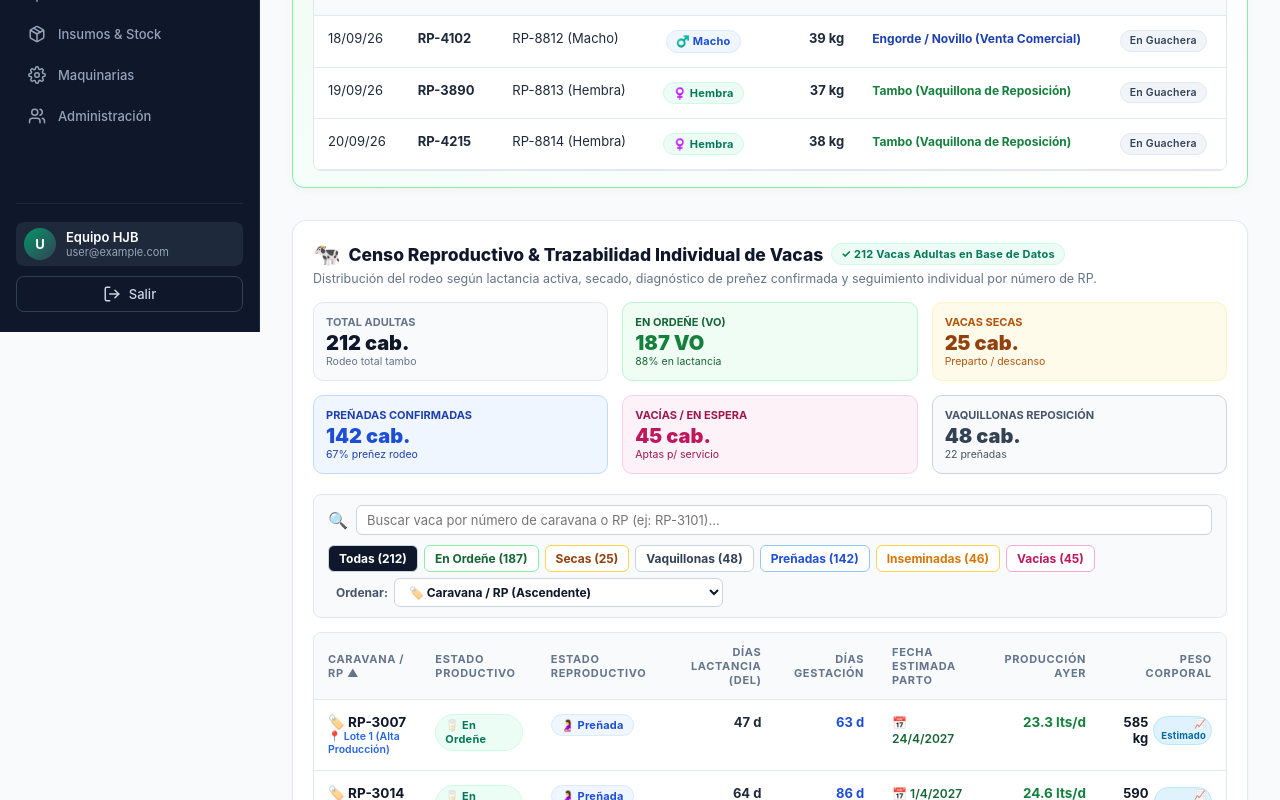
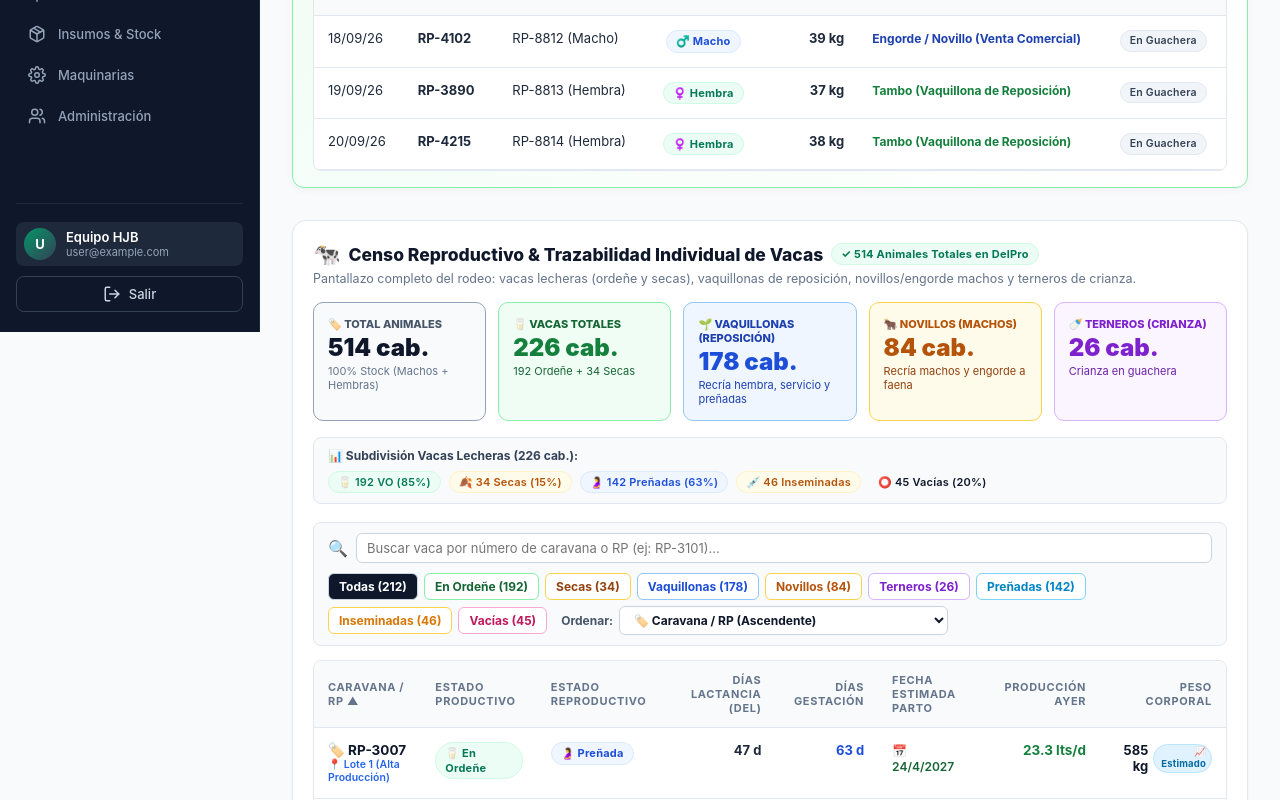
Before and after one commit to claudiobosio1970-stack/hjb-gestion, a Next.js app: page /tambo in a window 1280 px wide. Shown: the part 468-1268 px from the top of the page. Built offline with nearby package versions, Linux system fonts and the light colour scheme; no server answers; the database is empty; sample sign-in values are in the browser's storage.

Commit message:
feat(tambo): mostrar censo completo de 514 animales (vacas, vaquillonas, novillos y terneros)

```diff
--- a/src/app/tambo/page.tsx
+++ b/src/app/tambo/page.tsx
@@ -36,7 +36,7 @@ export default function TamboPage() {
 
   // Filtros individuales de vacas por RP
   const [busquedaVacaRP, setBusquedaVacaRP] = useState("");
-  const [filtroEstadoVaca, setFiltroEstadoVaca] = useState<"todas" | "en_ordenie" | "secas" | "vaquillonas" | "preniadas" | "inseminadas" | "vacias">("todas");
+  const [filtroEstadoVaca, setFiltroEstadoVaca] = useState<"todas" | "en_ordenie" | "secas" | "vaquillonas" | "novillos" | "terneros" | "preniadas" | "inseminadas" | "vacias">("todas");
   const [ordenCenso, setOrdenCenso] = useState<"rp_asc" | "del_desc" | "del_asc" | "litros_desc" | "litros_asc" | "parto_proximo" | "peso_desc" | "peso_asc">("rp_asc");
   const [elementosPorPagina, setElementosPorPagina] = useState(50);
   const [paginaVacas, setPaginaVacas] = useState(1);
@@ -161,6 +161,20 @@ export default function TamboPage() {
 
   // Filtrado, ordenamiento y paginación del Censo Individual de Vacas
   const vacasDetalle = censoRodeo.detalleVacas || [];
+  const totalRodeoGeneral = censoRodeo.totalRodeoGeneral || vacasDetalle.length || 514;
+  const vacasEnOrdenieCount = censoRodeo.vacasEnOrdenie || 192;
+  const vacasSecasCount = censoRodeo.vacasSecas || (totalRodeoGeneral > 200 ? 34 : 25);
+  const totalVacasAdultas = vacasEnOrdenieCount + vacasSecasCount;
+
+  const vaquillonasReposicionCount = censoRodeo.vaquillonasReposicion ||
+    vacasDetalle.filter(v => v.estadoProductivo === "Vaquillona" || (v.grupoDelPro || "").toLowerCase().includes("recria hembra") || (v.grupoDelPro || "").toLowerCase().includes("vq")).length || 178;
+
+  const novillosMachosCount = censoRodeo.novillosRecriaEngorde ||
+    vacasDetalle.filter(v => v.estadoProductivo === "Macho" || (v.grupoDelPro || "").toLowerCase().includes("recria machos") || (v.grupoDelPro || "").toLowerCase().includes("engorde")).length || 84;
+
+  const ternerosCrianzaCount = censoRodeo.ternerosCrianza ||
+    vacasDetalle.filter(v => v.estadoProductivo === "Crianza" || (v.grupoDelPro || "").toLowerCase().includes("crianza") || (v.grupoDelPro || "").toLowerCase().includes("guachera")).length || 26;
+
   const vacasFiltradas = vacasDetalle
     .filter((v) => {
       if (busquedaVacaRP.trim() && !v.rp.toLowerCase().includes(busquedaVacaRP.toLowerCase().trim())) {
@@ -169,6 +183,8 @@ export default function TamboPage() {
       if (filtroEstadoVaca === "en_ordenie") return v.estadoProductivo === "En Ordeñe";
       if (filtroEstadoVaca === "secas") return v.estadoProductivo === "Seca";
       if (filtroEstadoVaca === "vaquillonas") return v.estadoProductivo === "Vaquillona";
+      if (filtroEstadoVaca === "novillos") return v.estadoProductivo === "Macho" || (v.grupoDelPro || "").toLowerCase().includes("macho") || (v.grupoDelPro || "").toLowerCase().includes("engorde");
+      if (filtroEstadoVaca === "terneros") return v.estadoProductivo === "Crianza" || (v.grupoDelPro || "").toLowerCase().includes("crianza") || (v.grupoDelPro || "").toLowerCase().includes("guachera");
       if (filtroEstadoVaca === "preniadas") return v.estadoReproductivo === "Preñada";
       if (filtroEstadoVaca === "inseminadas") return v.estadoReproductivo === "Inseminada";
       if (filtroEstadoVaca === "vacias") return v.estadoReproductivo === "Vacía";
@@ -473,69 +489,103 @@ export default function TamboPage() {
                   Censo Reproductivo & Trazabilidad Individual de Vacas
                 </h2>
                 <span className="pill badgeGreen" style={{ fontSize: "11px", fontWeight: 700 }}>
-                  ✓ {censoRodeo.totalVacasAdultas} Vacas Adultas en Base de Datos
+                  ✓ {totalRodeoGeneral} Animales Totales en DelPro
                 </span>
               </div>
               <p className="muted" style={{ fontSize: "12.5px", margin: "4px 0 0 0" }}>
-                Distribución del rodeo según lactancia activa, secado, diagnóstico de preñez confirmada y seguimiento individual por número de RP.
+                Pantallazo completo del rodeo: vacas lecheras (ordeñe y secas), vaquillonas de reposición, novillos/engorde machos y terneros de crianza.
               </p>
             </div>
           </div>
 
-          {/* 6 Tarjetas de Distribución del Rodeo */}
-          <div className="metricsGrid six" style={{ marginBottom: "20px" }}>
-            <div style={{ background: "#f8fafc", border: "1px solid var(--line)", padding: "12px", borderRadius: "10px" }}>
-              <div style={{ fontSize: "11px", color: "var(--slate-500)", fontWeight: 700 }}>TOTAL ADULTAS</div>
-              <div style={{ fontSize: "20px", fontWeight: 900, color: "var(--slate-900)", marginTop: "2px" }}>
-                {censoRodeo.totalVacasAdultas} cab.
-              </div>
-              <div style={{ fontSize: "10.5px", color: "var(--slate-500)" }}>Rodeo total tambo</div>
-            </div>
-
-            <div style={{ background: "#f0fdf4", border: "1px solid #bbf7d0", padding: "12px", borderRadius: "10px" }}>
-              <div style={{ fontSize: "11px", color: "#166534", fontWeight: 700 }}>EN ORDEÑE (VO)</div>
-              <div style={{ fontSize: "20px", fontWeight: 900, color: "#15803d", marginTop: "2px" }}>
-                {censoRodeo.vacasEnOrdenie} VO
-              </div>
-              <div style={{ fontSize: "10.5px", color: "#166534" }}>
-                {Math.round((censoRodeo.vacasEnOrdenie / censoRodeo.totalVacasAdultas) * 100)}% en lactancia
-              </div>
-            </div>
-
-            <div style={{ background: "#fffbeb", border: "1px solid #fef3c7", padding: "12px", borderRadius: "10px" }}>
-              <div style={{ fontSize: "11px", color: "#b45309", fontWeight: 700 }}>VACAS SECAS</div>
-              <div style={{ fontSize: "20px", fontWeight: 900, color: "#92400e", marginTop: "2px" }}>
-                {censoRodeo.vacasSecas} cab.
-              </div>
-              <div style={{ fontSize: "10.5px", color: "#b45309" }}>Preparto / descanso</div>
-            </div>
-
-            <div style={{ background: "#eff6ff", border: "1px solid #bfdbfe", padding: "12px", borderRadius: "10px" }}>
-              <div style={{ fontSize: "11px", color: "#1e40af", fontWeight: 700 }}>PREÑADAS CONFIRMADAS</div>
-              <div style={{ fontSize: "20px", fontWeight: 900, color: "#1d4ed8", marginTop: "2px" }}>
-                {censoRodeo.vacasPreniadas} cab.
-              </div>
-              <div style={{ fontSize: "10.5px", color: "#1e40af" }}>
-                {Math.round((censoRodeo.vacasPreniadas / censoRodeo.totalVacasAdultas) * 100)}% preñez rodeo
-              </div>
-            </div>
-
-            <div style={{ background: "#fdf2f8", border: "1px solid #fbcfe8", padding: "12px", borderRadius: "10px" }}>
-              <div style={{ fontSize: "11px", color: "#9d174d", fontWeight: 700 }}>VACÍAS / EN ESPERA</div>
-              <div style={{ fontSize: "20px", fontWeight: 900, color: "#be185d", marginTop: "2px" }}>
-                {censoRodeo.vacasVacias} cab.
-              </div>
-              <div style={{ fontSize: "10.5px", color: "#9d174d" }}>Aptas p/ servicio</div>
-            </div>
-
-            <div style={{ background: "#f8fafc", border: "1px solid #cbd5e1", padding: "12px", borderRadius: "10px" }}>
-              <div style={{ fontSize: "11px", color: "#475569", fontWeight: 700 }}>VAQUILLONAS REPOSICIÓN</div>
-              <div style={{ fontSize: "20px", fontWeight: 900, color: "#334155", marginTop: "2px" }}>
-                {censoRodeo.vaquillonasReposicion} cab.
-              </div>
-              <div style={{ fontSize: "10.5px", color: "#475569" }}>
-                {censoRodeo.vaquillonasPreniadas} preñadas
-              </div>
+          {/* 5 Tarjetas Principales del Rodeo General (DeLaval DelPro) */}
+          <div style={{ display: "grid", gridTemplateColumns: "repeat(auto-fit, minmax(170px, 1fr))", gap: "12px", marginBottom: "16px" }}>
+            <div style={{ background: "#f8fafc", border: "1.5px solid #94a3b8", padding: "14px", borderRadius: "10px" }}>
+              <div style={{ fontSize: "11px", color: "var(--slate-600)", fontWeight: 800, textTransform: "uppercase" }}>🏷️ TOTAL ANIMALES</div>
+              <div style={{ fontSize: "24px", fontWeight: 900, color: "var(--slate-900)", marginTop: "2px" }}>
+                {totalRodeoGeneral} cab.
+              </div>
+              <div style={{ fontSize: "11px", color: "var(--slate-500)", marginTop: "2px" }}>
+                100% Stock (Machos + Hembras)
+              </div>
+            </div>
+
+            <div style={{ background: "#f0fdf4", border: "1.5px solid #86efac", padding: "14px", borderRadius: "10px" }}>
+              <div style={{ fontSize: "11px", color: "#166534", fontWeight: 800, textTransform: "uppercase" }}>🥛 VACAS TOTALES</div>
+              <div style={{ fontSize: "24px", fontWeight: 900, color: "#15803d", marginTop: "2px" }}>
+                {totalVacasAdultas} cab.
+              </div>
+              <div style={{ fontSize: "11px", color: "#166534", marginTop: "2px" }}>
+                {vacasEnOrdenieCount} Ordeñe + {vacasSecasCount} Secas
+              </div>
+            </div>
+
+            <div style={{ background: "#eff6ff", border: "1.5px solid #93c5fd", padding: "14px", borderRadius: "10px" }}>
+              <div style={{ fontSize: "11px", color: "#1e40af", fontWeight: 800, textTransform: "uppercase" }}>🌱 VAQUILLONAS (REPOSICIÓN)</div>
+              <div style={{ fontSize: "24px", fontWeight: 900, color: "#1d4ed8", marginTop: "2px" }}>
+                {vaquillonasReposicionCount} cab.
+              </div>
+              <div style={{ fontSize: "11px", color: "#1e40af", marginTop: "2px" }}>
+                Recría hembra, servicio y preñadas
+              </div>
+            </div>
+
+            <div style={{ background: "#fffbeb", border: "1.5px solid #fcd34d", padding: "14px", borderRadius: "10px" }}>
+              <div style={{ fontSize: "11px", color: "#b45309", fontWeight: 800, textTransform: "uppercase" }}>🐂 NOVILLOS (MACHOS)</div>
+              <div style={{ fontSize: "24px", fontWeight: 900, color: "#b45309", marginTop: "2px" }}>
+                {novillosMachosCount} cab.
+              </div>
+              <div style={{ fontSize: "11px", color: "#92400e", marginTop: "2px" }}>
+                Recría machos y engorde a faena
+              </div>
+            </div>
+
+            <div style={{ background: "#faf5ff", border: "1.5px solid #d8b4fe", padding: "14px", borderRadius: "10px" }}>
+              <div style={{ fontSize: "11px", color: "#7e22ce", fontWeight: 800, textTransform: "uppercase" }}>🍼 TERNEROS (CRIANZA)</div>
+              <div style={{ fontSize: "24px", fontWeight: 900, color: "#7e22ce", marginTop: "2px" }}>
+                {ternerosCrianzaCount} cab.
+              </div>
+              <div style={{ fontSize: "11px", color: "#6b21a8", marginTop: "2px" }}>
+                Crianza en guachera
+              </div>
+            </div>
+          </div>
+
+          {/* Sub-indicadores de Estado Reproductivo del Rodeo Lechero */}
+          <div
+            style={{
+              display: "flex",
+              alignItems: "center",
+              justifyContent: "space-between",
+              flexWrap: "wrap",
+              gap: "8px",
+              padding: "10px 14px",
+              background: "#f8fafc",
+              borderRadius: "8px",
+              border: "1px solid var(--line)",
+              marginBottom: "18px",
+              fontSize: "12px",
+            }}
+          >
+            <div style={{ display: "flex", alignItems: "center", gap: "6px", fontWeight: 700, color: "var(--slate-700)" }}>
+              <span>📊 Subdivisión Vacas Lecheras ({totalVacasAdultas} cab.):</span>
+            </div>
+            <div style={{ display: "flex", gap: "8px", flexWrap: "wrap", alignItems: "center" }}>
+              <span className="pill badgeGreen" style={{ fontSize: "11px" }}>
+                🥛 {vacasEnOrdenieCount} VO ({Math.round((vacasEnOrdenieCount / (totalVacasAdultas || 1)) * 100)}%)
+              </span>
+              <span className="pill badgeAmber" style={{ fontSize: "11px" }}>
+                🍂 {vacasSecasCount} Secas ({Math.round((vacasSecasCount / (totalVacasAdultas || 1)) * 100)}%)
+              </span>
+              <span className="pill badgeBlue" style={{ fontSize: "11px" }}>
+                🤰 {censoRodeo.vacasPreniadas} Preñadas ({Math.round((censoRodeo.vacasPreniadas / (totalVacasAdultas || 1)) * 100)}%)
+              </span>
+              <span className="pill badgeAmber" style={{ fontSize: "11px" }}>
+                💉 {censoRodeo.detalleVacas?.filter((v) => v.estadoReproductivo === "Inseminada").length || 0} Inseminadas
+              </span>
+              <span className="pill badgeRose" style={{ fontSize: "11px" }}>
+                ⭕ {censoRodeo.vacasVacias} Vacías ({Math.round((censoRodeo.vacasVacias / (totalVacasAdultas || 1)) * 100)}%)
+              </span>
             </div>
           </div>
 
@@ -590,7 +640,7 @@ export default function TamboPage() {
                   cursor: "pointer",
                 }}
               >
-                Todas ({censoRodeo.detalleVacas?.length || 0})
+                Todas ({censoRodeo.detalleVacas?.length || totalRodeoGeneral})
               </button>
               <button
                 type="button"
@@ -606,7 +656,7 @@ export default function TamboPage() {
                   cursor: "pointer",
                 }}
               >
-                En Ordeñe ({censoRodeo.vacasEnOrdenie})
+                En Ordeñe ({vacasEnOrdenieCount})
               </button>
               <button
                 type="button"
@@ -622,7 +672,7 @@ export default function TamboPage() {
                   cursor: "pointer",
                 }}
               >
-                Secas ({censoRodeo.vacasSecas})
+                Secas ({vacasSecasCount})
               </button>
               <button
                 type="button"
@@ -631,14 +681,46 @@ export default function TamboPage() {
                   padding: "5px 10px",
                   fontSize: "12px",
                   fontWeight: 700,
-                  background: filtroEstadoVaca === "vaquillonas" ? "#475569" : "#ffffff",
-                  color: filtroEstadoVaca === "vaquillonas" ? "#ffffff" : "#334155",
-                  border: "1px solid #cbd5e1",
+                  background: filtroEstadoVaca === "vaquillonas" ? "#1d4ed8" : "#ffffff",
+                  color: filtroEstadoVaca === "vaquillonas" ? "#ffffff" : "#1d4ed8",
+                  border: "1px solid #93c5fd",
                   borderRadius: "6px",
                   cursor: "pointer",
                 }}
               >
-                Vaquillonas ({censoRodeo.detalleVacas?.filter((v) => v.estadoProductivo === "Vaquillona").length || censoRodeo.vaquillonasReposicion || 0})
+                Vaquillonas ({vaquillonasReposicionCount})
+              </button>
+              <button
+                type="button"
+                onClick={() => { setFiltroEstadoVaca("novillos"); setPaginaVacas(1); }}
+                style={{
+                  padding: "5px 10px",
+                  fontSize: "12px",
+                  fontWeight: 700,
+                  background: filtroEstadoVaca === "novillos" ? "#b45309" : "#ffffff",
+                  color: filtroEstadoVaca === "novillos" ? "#ffffff" : "#b45309",
+                  border: "1px solid #fcd34d",
+                  borderRadius: "6px",
+                  cursor: "pointer",
+                }}
+              >
+                Novillos ({novillosMachosCount})
+              </button>
+              <button
+                type="button"
+                onClick={() => { setFiltroEstadoVaca("terneros"); setPaginaVacas(1); }}
+                style={{
+                  padding: "5px 10px",
+                  fontSize: "12px",
+                  fontWeight: 700,
+                  background: filtroEstadoVaca === "terneros" ? "#7e22ce" : "#ffffff",
+                  color: filtroEstadoVaca === "terneros" ? "#ffffff" : "#7e22ce",
+                  border: "1px solid #d8b4fe",
+                  borderRadius: "6px",
+                  cursor: "pointer",
+                }}
+              >
+                Terneros ({ternerosCrianzaCount})
               </button>
               <button
                 type="button"
@@ -647,9 +729,9 @@ export default function TamboPage() {
                   padding: "5px 10px",
                   fontSize: "12px",
                   fontWeight: 700,
-                  background: filtroEstadoVaca === "preniadas" ? "#1d4ed8" : "#ffffff",
-                  color: filtroEstadoVaca === "preniadas" ? "#ffffff" : "#1d4ed8",
-                  border: "1px solid #93c5fd",
+                  background: filtroEstadoVaca === "preniadas" ? "#0284c7" : "#ffffff",
+                  color: filtroEstadoVaca === "preniadas" ? "#ffffff" : "#0284c7",
+                  border: "1px solid #7dd3fc",
                   borderRadius: "6px",
                   cursor: "pointer",
                 }}
@@ -805,6 +887,10 @@ export default function TamboPage() {
                               ? "badgeAmber"
                               : v.estadoProductivo === "Vaquillona"
                               ? "badgeBlue"
+                              : (v.estadoProductivo === "Macho" || (v.grupoDelPro || "").toLowerCase().includes("macho") || (v.grupoDelPro || "").toLowerCase().includes("engorde"))
+                              ? "badgeAmber"
+                              : (v.estadoProductivo === "Crianza" || (v.grupoDelPro || "").toLowerCase().includes("crianza") || (v.grupoDelPro || "").toLowerCase().includes("guachera"))
+                              ? "badgePurple"
                               : "badgeSlate"
                           }`}
                           style={{ fontSize: "11px", fontWeight: 700 }}
@@ -815,23 +901,33 @@ export default function TamboPage() {
                             ? "🍂 Seca"
                             : v.estadoProductivo === "Vaquillona"
                             ? "🌱 Vaquillona"
-                            : v.estadoProductivo === "Macho"
-                            ? "🐂 Macho"
+                            : (v.estadoProductivo === "Macho" || (v.grupoDelPro || "").toLowerCase().includes("macho") || (v.grupoDelPro || "").toLowerCase().includes("engorde"))
+                            ? "🐂 Novillo / Macho"
+                            : (v.estadoProductivo === "Crianza" || (v.grupoDelPro || "").toLowerCase().includes("crianza") || (v.grupoDelPro || "").toLowerCase().includes("guachera"))
+                            ? "🍼 Ternero Crianza"
                             : v.estadoProductivo}
                         </span>
                       </td>
                       <td>
                         <span
                           className={`pill ${
-                            v.estadoReproductivo === "Preñada"
+                            (v.estadoProductivo === "Macho" || (v.grupoDelPro || "").toLowerCase().includes("macho") || (v.grupoDelPro || "").toLowerCase().includes("engorde"))
+                              ? "badgeSlate"
+                              : (v.estadoProductivo === "Crianza" || (v.grupoDelPro || "").toLowerCase().includes("crianza") || (v.grupoDelPro || "").toLowerCase().includes("guachera"))
+                              ? "badgeSlate"
+                              : v.estadoReproductivo === "Preñada"
                               ? "badgeBlue"
                               : v.estadoReproductivo === "Inseminada"
                               ? "badgeAmber"
-                              : "badgeSlate"
+                              : "badgeRose"
                           }`}
                           style={{ fontSize: "11px", fontWeight: 700 }}
                         >
-                          {v.estadoReproductivo === "Preñada"
+                          {(v.estadoProductivo === "Macho" || (v.grupoDelPro || "").toLowerCase().includes("macho") || (v.grupoDelPro || "").toLowerCase().includes("engorde"))
+                            ? "♂️ Macho (Engorde)"
+                            : (v.estadoProductivo === "Crianza" || (v.grupoDelPro || "").toLowerCase().includes("crianza") || (v.grupoDelPro || "").toLowerCase().includes("guachera"))
+                            ? "🍼 Ternero/a (Crianza)"
+                            : v.estadoReproductivo === "Preñada"
                             ? "🤰 Preñada"
                             : v.estadoReproductivo === "Inseminada"
                             ? "💉 Inseminada"
--- a/src/lib/delproData.ts
+++ b/src/lib/delproData.ts
@@ -53,6 +53,7 @@ export interface VacaTamboIndividual {
 }
 
 export interface CensoRodeoTambo {
+  totalRodeoGeneral?: number;
   totalVacasAdultas: number;
   vacasEnOrdenie: number;
   vacasSecas: number;
@@ -60,6 +61,8 @@ export interface CensoRodeoTambo {
   vacasVacias: number;
   vaquillonasReposicion: number;
   vaquillonasPreniadas: number;
+  ternerosCrianza?: number;
+  novillosRecriaEngorde?: number;
   detalleVacas?: VacaTamboIndividual[];
 }
 
@@ -585,13 +588,16 @@ export const DELPRO_CONFIG_DEFAULT: DelProConfig = {
       terminacion: 26, // Solo machos van a venta comercial / faena
     },
     censoRodeoTambo: {
-      totalVacasAdultas: 212,
-      vacasEnOrdenie: 187,
-      vacasSecas: 25,
+      totalRodeoGeneral: 514,
+      totalVacasAdultas: 226,
+      vacasEnOrdenie: 192,
+      vacasSecas: 34,
       vacasPreniadas: 142,
       vacasVacias: 45,
-      vaquillonasReposicion: 48,
-      vaquillonasPreniadas: 22,
+      vaquillonasReposicion: 178,
+      vaquillonasPreniadas: 31,
+      ternerosCrianza: 26,
+      novillosRecriaEngorde: 84,
       detalleVacas: defaultVacas,
     },
     animalesRecria: defaultAnimales,
@@ -1295,6 +1301,7 @@ export function importarPayloadDesdeJson(jsonString: string): { success: boolean
         : Math.round((vacasVO + vacasSecasCount) * 0.28);
 
       censoExtraido = {
+        totalRodeoGeneral: parsed.rodeoCompleto.length,
         totalVacasAdultas: vacasVO + vacasSecasCount,
         vacasEnOrdenie: vacasVO,
         vacasSecas: vacasSecasCount,
@@ -1302,6 +1309,8 @@ export function importarPayloadDesdeJson(jsonString: string): { success: boolean
         vacasVacias: vaciasCount,
         vaquillonasReposicion: vqReposicion || 178,
         vaquillonasPreniadas: vqPren || 31,
+        ternerosCrianza: parsed.rodeoCompleto.filter((r: any) => (r.GrupoDelPro || r.NameGroup || "").toLowerCase().includes("crianza")).length || 26,
+        novillosRecriaEngorde: parsed.rodeoCompleto.filter((r: any) => (r.GrupoDelPro || r.NameGroup || "").toLowerCase().includes("macho") || (r.GrupoDelPro || r.NameGroup || "").toLowerCase().includes("engorde")).length || 84,
         detalleVacas: vacasTamboList.length > 0 ? vacasTamboList : undefined,
       };
     }
```
Also changed, not shown: Sincronizador_DelPro_HJB/connector.js (+14 -7 lines).
